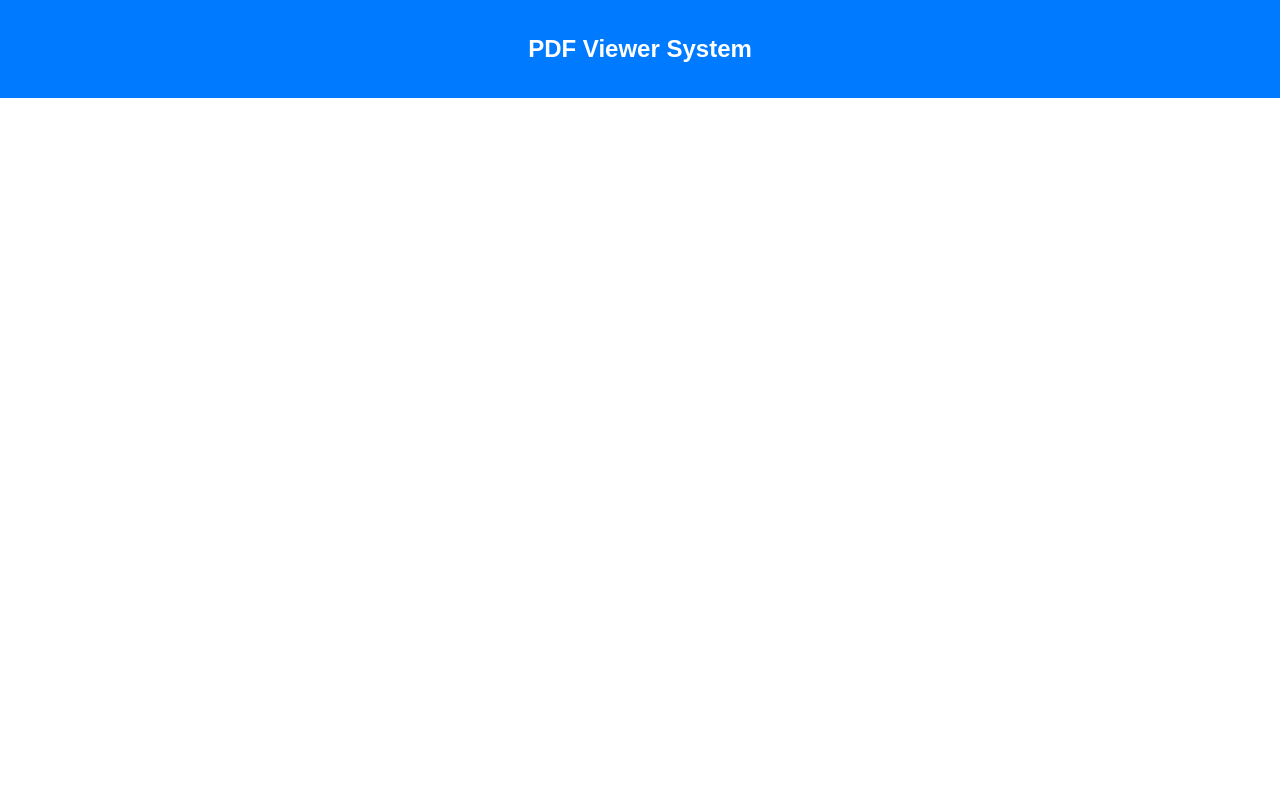
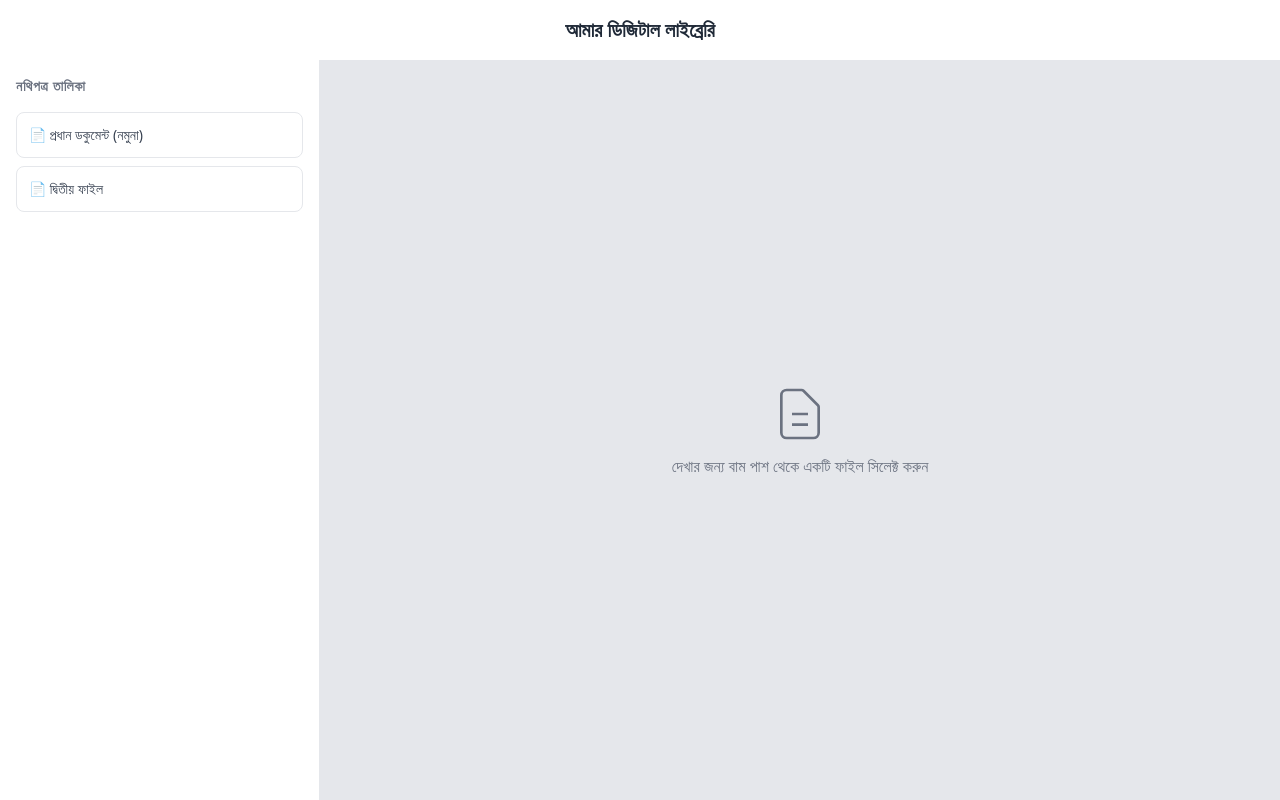
Before and after one commit to tuhinalhelal10/pdf, a plain HTML site: page index.html in a window 1280 px wide. Drawn offline with nearby package versions, Linux system fonts and the light colour scheme.

Commit message:
Update index.html
ok

```diff
--- a/index.html
+++ b/index.html
@@ -1,51 +1,71 @@
 <!DOCTYPE html>
-<html>
+<html lang="bn">
 <head>
     <meta charset="UTF-8">
-<title>Multi PDF Viewer</title>
+    <meta name="viewport" content="width=device-width, initial-scale=1.0">
+    <title>PDF Library | My Custom Domain</title>
+    <script src="https://cdn.tailwindcss.com"></script>
     <style>
-body{
-    margin:0;
-    font-family:Arial;
-    text-align:center;
-}
-header{
-    background:#007bff;
-    color:white;
-    padding:15px;
-}
-iframe{
-    width:100%;
-    height:90vh;
-    border:none;
-}
+        .active-pdf { border-left: 4px solid #3b82f6; background: #eff6ff; }
     </style>
 </head>
-<body>
+<body class="bg-gray-100 h-screen flex flex-col">
 
-<header>
-<h2>PDF Viewer System</h2>
+    <header class="bg-white shadow-sm p-4 text-center">
+        <h1 class="text-xl font-bold text-gray-800">আমার ডিজিটাল লাইব্রেরি</h1>
     </header>
 
-<div id="viewer"></div>
+    <div class="flex flex-1 overflow-hidden">
+        <aside class="w-80 bg-white border-r overflow-y-auto p-4" id="sidebar">
+            <h2 class="text-sm font-semibold text-gray-500 uppercase tracking-wider mb-4">নথিপত্র তালিকা</h2>
+            <div id="pdf-list" class="space-y-2">
+                </div>
+        </aside>
+
+        <main class="flex-1 bg-gray-200 relative">
+            <iframe id="viewer" class="w-full h-full hidden" src=""></iframe>
+            <div id="no-file" class="flex flex-col items-center justify-center h-full text-gray-500">
+                <svg class="w-16 h-16 mb-2" fill="none" stroke="currentColor" viewBox="0 0 24 24"><path d="M9 12h6m-6 4h6m2 5H7a2 2 0 01-2-2V5a2 2 0 012-2h5.586a1 1 0 01.707.293l5.414 5.414a1 1 0 01.293.707V19a2 2 0 01-2 2z"></path></svg>
+                <p>দেখার জন্য বাম পাশ থেকে একটি ফাইল সিলেক্ট করুন</p>
+            </div>
+        </main>
+    </div>
 
     <script>
-
         const cloudName = "dhimlg0x0";
 
-const urlParams = new URLSearchParams(window.location.search);
-const pdfId = urlParams.get('id');
+        // এখানে আপনার সব পিডিএফ এর লিস্ট দিন
+        const myFiles = [
+            { id: "t8qv3nmkfjkikcdmfrj3", title: "প্রধান ডকুমেন্ট (নমুনা)" },
+            { id: "অন্য_আইডি_এখানে", title: "দ্বিতীয় ফাইল" },
+            // ভবিষ্যতে নতুন ফাইল এখানে যোগ করবেন
+        ];
 
-if(pdfId){
-    const pdfUrl = https://res.cloudinary.com/${cloudName}/raw/upload/${pdfId}.pdf;
-    document.getElementById("viewer").innerHTML =
-        <iframe src="${pdfUrl}"></iframe>;
-}else{
-    document.getElementById("viewer").innerHTML =
-        "<h3>No PDF Selected</h3>";
+        const listContainer = document.getElementById('pdf-list');
+        const viewer = document.getElementById('viewer');
+        const noFile = document.getElementById('no-file');
+
+        function renderList() {
+            myFiles.forEach((file, index) => {
+                const item = document.createElement('div');
+                item.className = "p-3 rounded-lg cursor-pointer hover:bg-gray-50 border transition text-gray-700 text-sm flex justify-between items-center";
+                item.innerHTML = `<span>📄 ${file.title}</span>`;
+                item.onclick = () => {
+                    document.querySelectorAll('.pdf-item').forEach(el => el.classList.remove('active-pdf'));
+                    loadPDF(file.id);
+                };
+                listContainer.appendChild(item);
+            });
         }
 
+        function loadPDF(publicId) {
+            const url = `https://res.cloudinary.com/${cloudName}/image/upload/${publicId}.pdf`;
+            viewer.src = url;
+            viewer.classList.remove('hidden');
+            noFile.classList.add('hidden');
+        }
+
+        renderList();
     </script>
-
 </body>
 </html>
```
Lines whose indentation alone changed are shown as unchanged.
